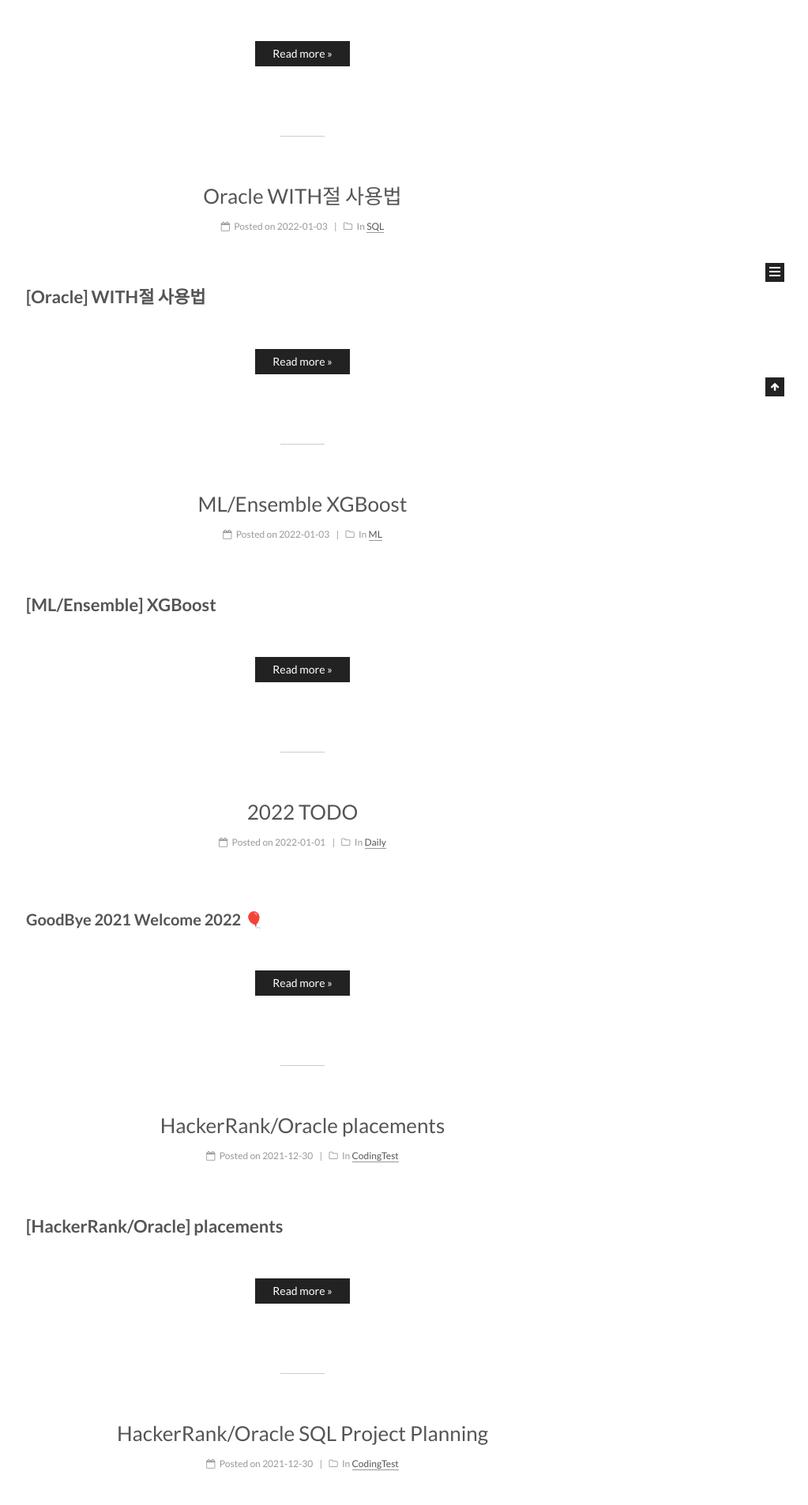
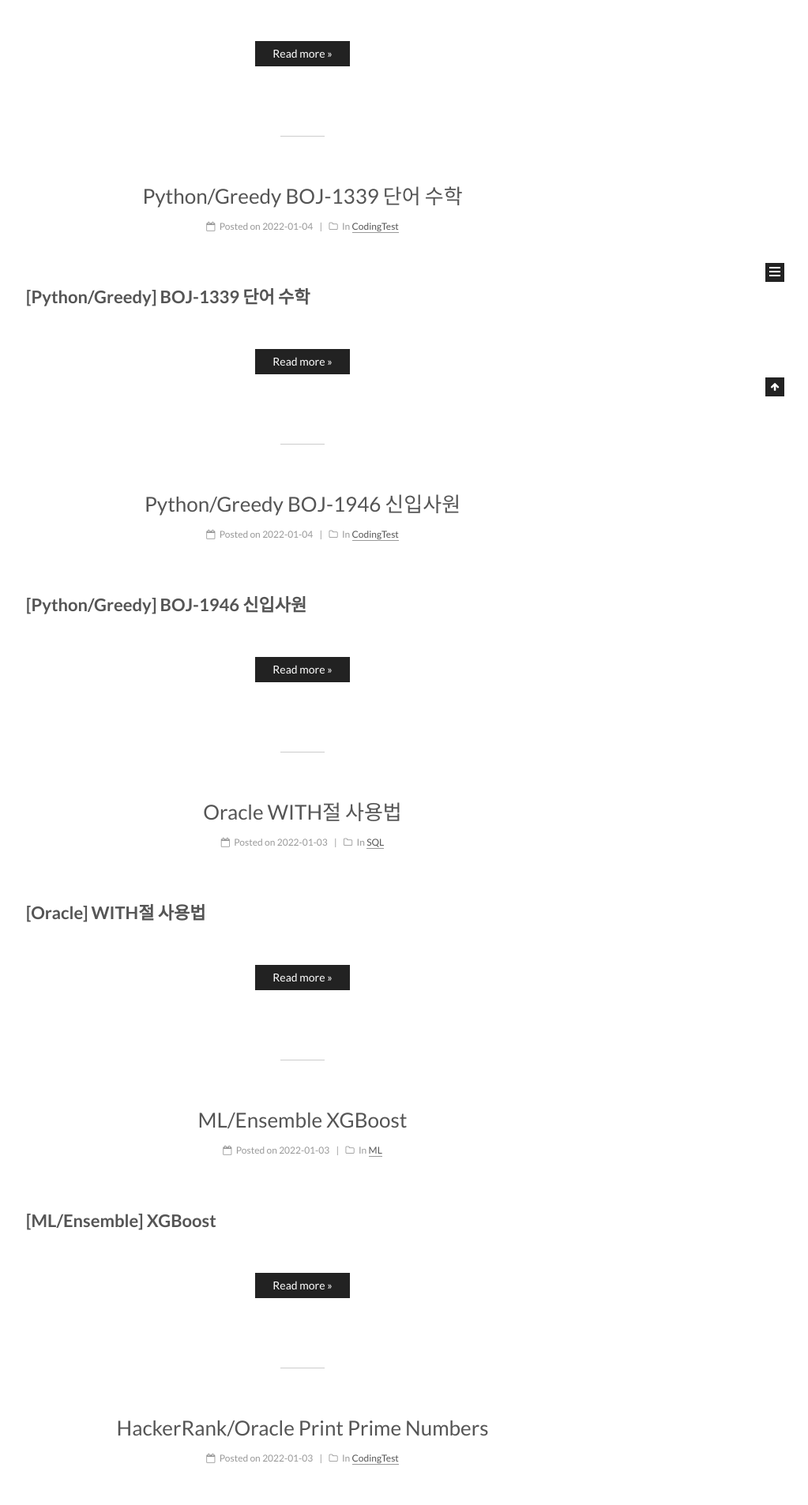
Before and after one commit to ominiv/ominiv.github.io, a Jekyll site: the page built from index.html, in a window 1280 px wide. Shown: the part 498-2404 px from the top of the page at 79% size, without its empty margins (257-1280 px from the left). Built offline with Jekyll 4.4.1, drawn with Linux system fonts in a browser that asks for light colours; the list of posts is cut into pages by our own code; some of the changed text lies outside the part shown.

Commit message:
+ CodintTest post

````diff
--- a/_posts/2022-01-03-CodingTest-Print Prime Numbers.md
+++ b/_posts/2022-01-03-CodingTest-Print Prime Numbers.md
@@ -1,6 +1,6 @@
 ---
 title: HackerRank/Oracle Print Prime Numbers
-date: 2021-12-30 00:00:01
+date: 2022-01-03 00:00:01
 categories:
 - CodingTest
 tags:
--- /dev/null
+++ b/_posts/2022-01-04-CodingTest-BOJ-13305.md
@@ -0,0 +1,41 @@
+---
+title: Python/Greedy BOJ-1946 신입사원
+date: 2022-01-04 00:00:01
+categories:
+- CodingTest
+tags:
+- Greedy
+---
+
+# [Python/Greedy] BOJ-1946 신입사원
+
+📌[문제링크 ](https://www.acmicpc.net/problem/1946)
+
+문제가 잘 이해가 안되었다.
+
+다른 모든 지원자와 비교했을 때 서류심사 성적과 면접시험 성적 중 적어도 하나가 다른 지원자보다 떨어지지 않는 자만 선발한다는 원칙만 이해하면된다. <BR>여기서 포인트는 A의 성적이 B의 면접점수와 서류점수보다 낮다면 A는 신입으로 뽑히지 않는다.
+
+1차 서류면접 점수가 가장 높은 사람 a 의 면접점수를 초기값으로 두고<br>  나머지 사람들과 비교했을때 a의 면접점수보다 높은 사람을 체크한다.
+
+<br>
+
+## solution
+
+```python
+import sys
+input = sys.stdin.readline
+
+if __name__ == '__main__':
+    T = int(input())
+    for i in range(T) :
+        result=1
+        N = int(input())
+        score = [list(map(int,input().split())) for _ in range(N)]
+        score = sorted(score, key=lambda x : x[0]) # 1차 서류점수로 정렬
+        minv = score[0][1]
+        for j in range(1,N) :
+            if score[j][1] < minv: # 서류 점수는 낮지만 면접점수는 높은 사람 체크
+                minv = score[j][1]
+                result+=1
+        print(result)
+```
--- /dev/null
+++ b/_posts/2022-01-04-CodingTest-BOJ-1946.md
@@ -0,0 +1,20 @@
+---
+title: Python/Greedy BOJ-1339 단어 수학
+date: 2022-01-04 00:00:01
+categories:
+- CodingTest
+tags:
+- Greedy
+---
+
+# [Python/Greedy] BOJ-1339 단어 수학
+
+📌[문제링크 ](https://www.acmicpc.net/problem/13305)
+
+N개의 단어가 주어질때 그 수의 합이 최대인 경우를 구하라<br>
+
+## solution
+
+```python
+
+```
````
Also changed, not shown: _posts/2022-01-04-ML-LightGBM.md (+2 -5 lines).
